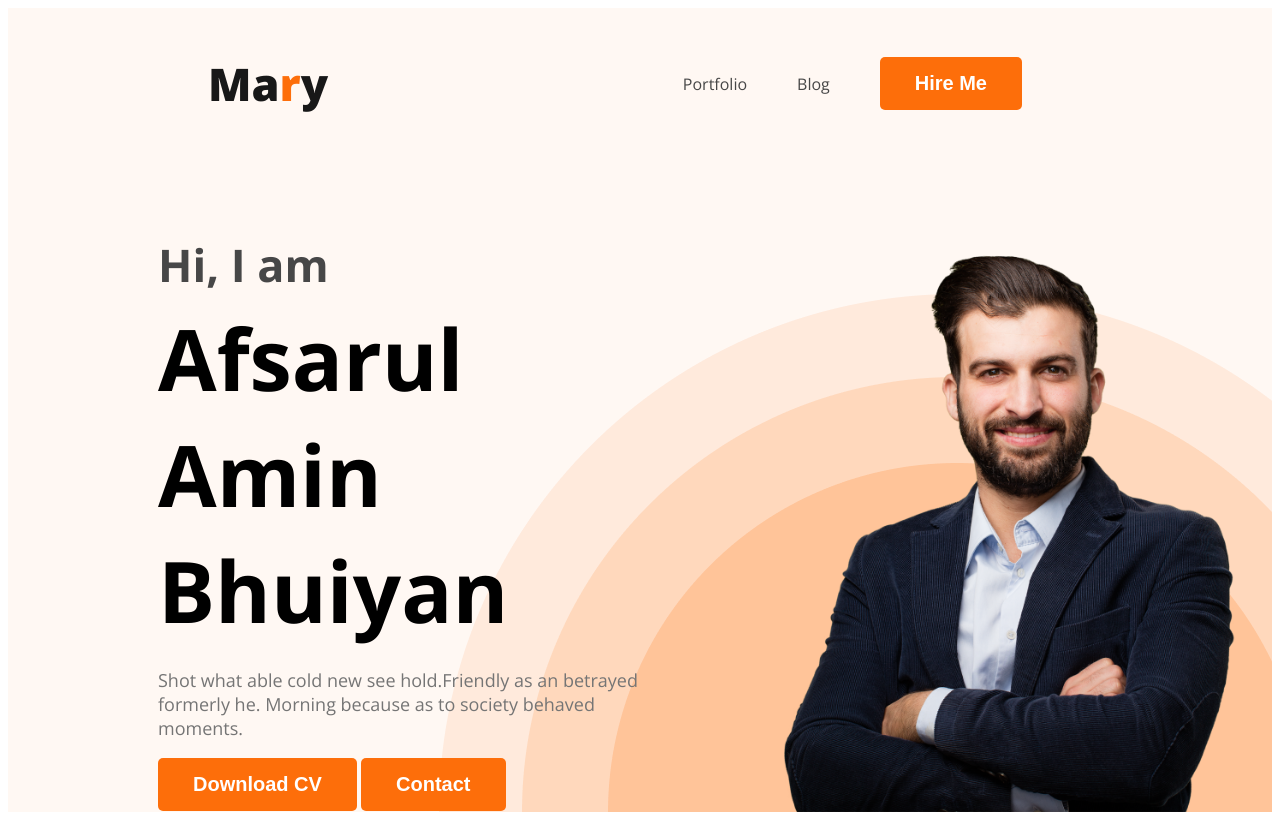
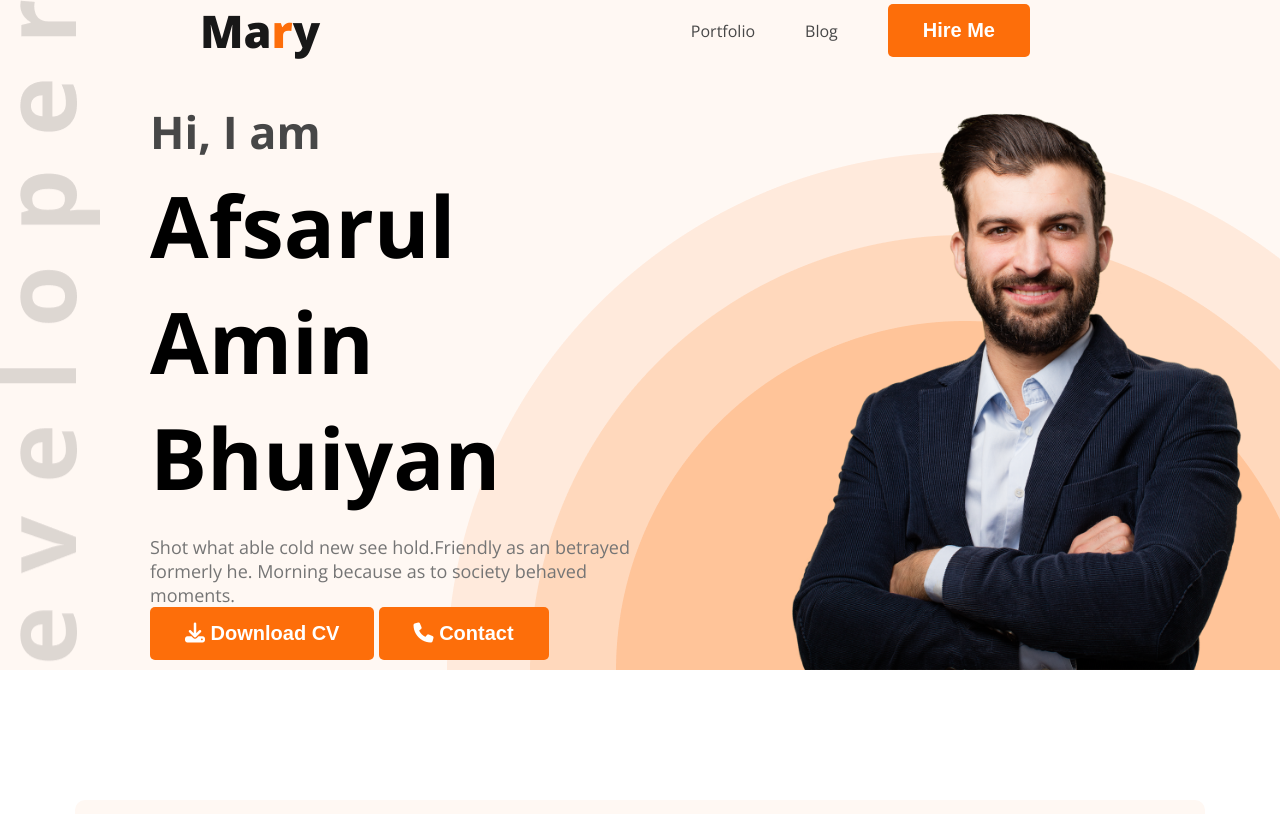
Before and after one commit to Robin39-AFS/My-Portfolio, a plain HTML site: page index.html in a window 1280 px wide. Shown: the top 814 px of the page. Drawn offline with nearby package versions, Linux system fonts and the light colour scheme.

Commit message:
Update with icon and new background

```diff
--- a/index.html
+++ b/index.html
@@ -10,6 +10,8 @@
     <link href="https://fonts.googleapis.com/css2?family=Open+Sans:ital,wght@0,300..800;1,300..800&display=swap"
         rel="stylesheet">
     <link rel="stylesheet" href="styles/portfolio.css">
+    <script src="https://kit.fontawesome.com/35766d8b0a.js" crossorigin="anonymous"></script>
+
 </head>
 
 <body>
@@ -27,8 +29,8 @@
                 <h3 class="banner-greeting">Hi, I am</h3>
                 <h1 class="banner-title">Afsarul Amin Bhuiyan</h1>
                 <p class="banner-description">Shot what able cold new see hold.Friendly as an betrayed formerly he. Morning because as to society behaved moments.</p>
-                <button class="btn-primary">Download CV</button>
-                <button class="btn-primary">Contact</button>
+                <button class="btn-primary"><i class="fa-solid fa-download"></i> Download CV</button>
+                <button class="btn-primary"><i class="fa-solid fa-phone"></i> Contact</button>
             </div>
             <img class="profile-pic" src="images/hardy.png" alt="hardy">
         </div>
--- a/styles/portfolio.css
+++ b/styles/portfolio.css
@@ -1,4 +1,7 @@
- /* common shared styles */
+*{
+    margin: 0;
+}
+/* common shared styles */
  body {
      font-family: "Open Sans", serif;
  }
@@ -43,9 +46,9 @@
 
 .header{
     background-color: #FFF8F3;
-    background-image: url(../images/header_bg.png);
+    background-image: url('../images/header_bg.png'), url('../images/developer.png');
     background-repeat: no-repeat;
-    background-position: bottom right;
+    background-position: bottom right, top left;
 }
 
 .banner{
@@ -58,7 +61,6 @@
     max-width: 500px;
 }
 .profile-pic{
-    margin-top:44px;
     width: 500px;
 }
 .banner-greeting{
```
